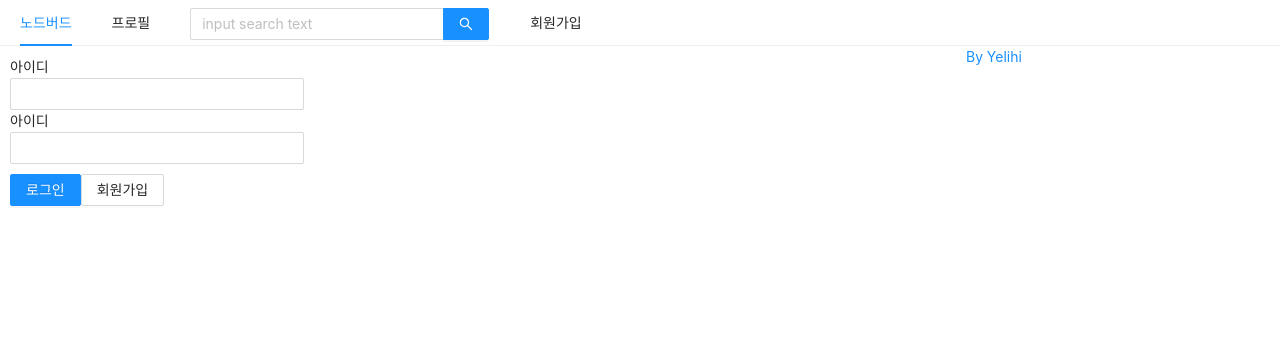
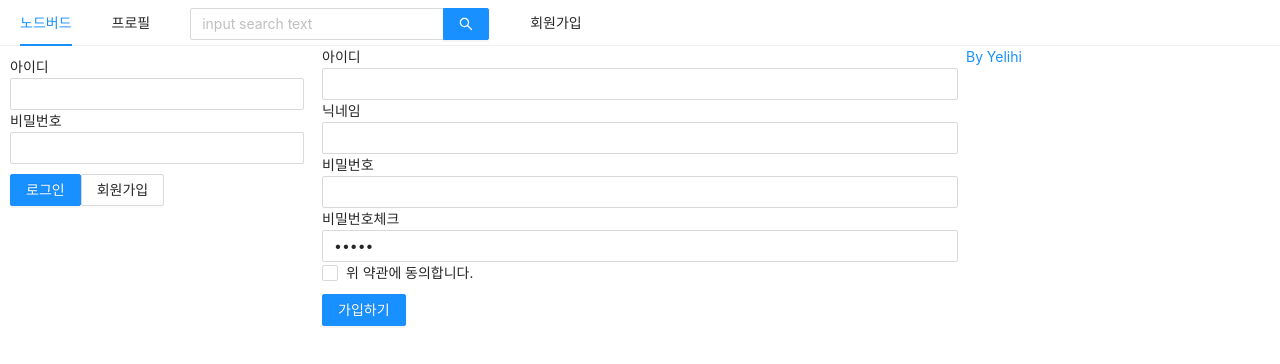
Before and after one commit to Yelihi/NodeBird_Self, a Next.js app: page /signup in a window 1280 px wide. Shown: the top 364 px of the page. Built offline with nearby package versions, Linux system fonts and the light colour scheme.

Commit message:
Add: 회원가입창까지

```diff
--- a/components/LoginForm.js
+++ b/components/LoginForm.js
@@ -2,41 +2,33 @@
 import { Button, Form, Input } from "antd";
 import Link from "next/link";
 import styled from "styled-components";
+import PropTypes from "prop-types";
+import useInput from "../hooks/useInput";
 
 const LoginForm = ({ setIsLoggedIn }) => {
-  const [input, setInput] = useState({
-    id: "",
-    password: "",
-  });
-
-  const onChangeId = useCallback(
-    (e) => {
-      const { name, value } = e.target;
-      setInput({ ...input, [name]: value });
-    },
-    [input]
-  );
+  const [id, onChangeId] = useInput("");
+  const [password, onChangePassword] = useInput("");
 
   const onSubmitForm = useCallback(() => {
-    console.log(input.id, input.password);
+    console.log(id, password);
     setIsLoggedIn(true);
-  }, [input]);
+  }, [id, password]);
 
   return (
     <FormWrapper onFinish={onSubmitForm}>
       <div>
         <label htmlFor="user-id">아이디</label>
         <br />
-        <Input name="id" value={input.id} onChange={onChangeId} required />
+        <Input name="id" value={id} onChange={onChangeId} required />
       </div>
       <div>
-        <label htmlFor="password">아이디</label>
+        <label htmlFor="password">비밀번호</label>
         <br />
         <Input
           name="password"
           type="password"
-          value={input.password}
-          onChange={onChangeId}
+          value={password}
+          onChange={onChangePassword}
           required
         />
       </div>
@@ -54,6 +46,10 @@
   );
 };
 
+LoginForm.prototype = {
+  setIsLoggedIn: PropTypes.func.isRequired,
+};
+
 export default LoginForm;
 
 const ButtonWrapper = styled.div`
--- /dev/null
+++ b/hooks/useInput.js
@@ -0,0 +1,9 @@
+import { useState, useCallback } from "react";
+
+export default (initialValue = null) => {
+  const [value, setValue] = useState(initialValue);
+  const handler = useCallback((e) => {
+    setValue(e.target.value);
+  }, []);
+  return [value, handler];
+};
--- a/pages/signup.js
+++ b/pages/signup.js
@@ -1,15 +1,101 @@
-import React, { useCallback } from "react";
+import React, { useCallback, useState } from "react";
 import AppLayout from "../components/AppLayout";
-import { Form } from "antd";
+import { Form, Input, Checkbox, Button } from "antd";
+import styled from "styled-components";
+
+import useInput from "../hooks/useInput";
 
 const signup = () => {
-  const onSubmit = useCallback(() => {});
+  const [id, onChangeId] = useInput("");
+  const [nickname, onChangeNickname] = useInput("");
+  const [password, onChangePassword] = useInput("");
+  const [passwordCheck, setPasswordCheck] = useState(false);
+  const [passwordError, setPasswordError] = useState(false);
+  const onChangePasswordCheck = useCallback(
+    (e) => {
+      setPasswordCheck(e.target.value);
+      setPasswordError(e.target.value !== password);
+    },
+    [password]
+  );
+  const [term, setTerm] = useState("");
+  const [termError, setTermError] = useState(false);
+  const onChangeTerm = useCallback(() => {
+    setTerm(e.target.checked);
+    setTermError(false);
+  }, []);
+
+  const onSubmit = useCallback(() => {
+    if (password !== passwordCheck) {
+      return setPasswordError(true);
+    }
+    if (!term) {
+      return setTermError(true);
+    }
+    console.log(id, nickname, password);
+  }, [password, passwordCheck, passwordError]);
 
   return (
     <AppLayout>
-      <Form onFinish={onSubmit}></Form>
+      <Form onFinish={onSubmit}>
+        <div>
+          <label htmlFor="user-id">아이디</label>
+          <br />
+          <Input name="id" value={id} onChange={onChangeId} required />
+        </div>
+        <div>
+          <label htmlFor="user-nickname">닉네임</label>
+          <br />
+          <Input
+            name="nickname"
+            value={nickname}
+            onChange={onChangeNickname}
+            required
+          />
+        </div>
+        <div>
+          <label htmlFor="password">비밀번호</label>
+          <br />
+          <Input
+            name="password"
+            type="password"
+            value={password}
+            onChange={onChangePassword}
+            required
+          />
+        </div>
+        <div>
+          <label htmlFor="password-check">비밀번호체크</label>
+          <br />
+          <Input
+            name="passwordCheck"
+            type="password"
+            value={passwordCheck}
+            onChange={onChangePasswordCheck}
+            required
+          />
+          {passwordError && (
+            <ErrorMessage>비밀번호가 일치하지 않습니다.</ErrorMessage>
+          )}
+        </div>
+        <div>
+          <Checkbox name="user-term" checked={term} onChange={onChangeTerm}>
+            위 약관에 동의합니다.
+          </Checkbox>
+          {termError && <ErrorMessage>약관에 동의하셔야 합니다.</ErrorMessage>}
+        </div>
+        <div style={{ marginTop: 10 }}>
+          <Button type="primary" htmlType="submit">
+            가입하기
+          </Button>
+        </div>
+      </Form>
     </AppLayout>
   );
 };
 
 export default signup;
+
+const ErrorMessage = styled.div`
+  color: red;
+`;
```
